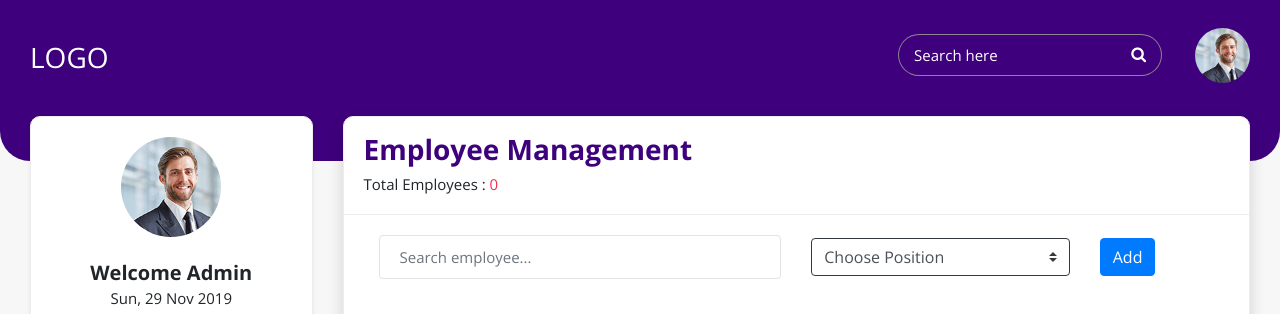
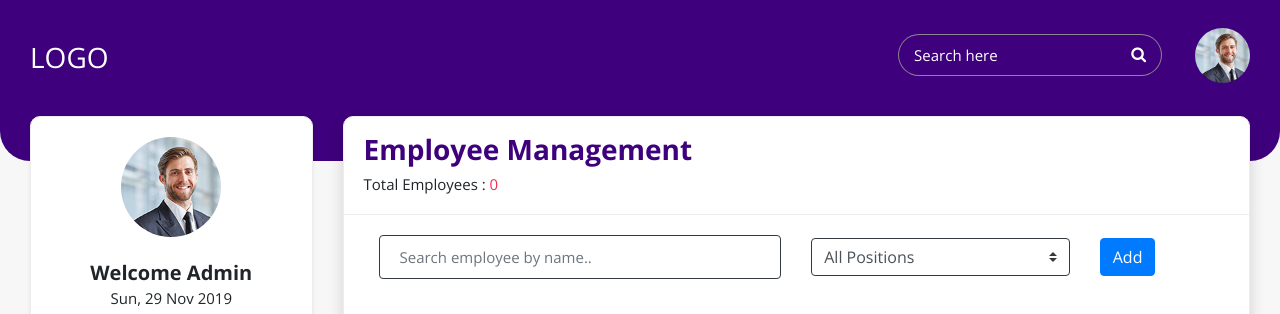
Before and after one commit to zencara-s15/g12-lms-system, a PHP site: page /employees in a window 1280 px wide. Shown: the top 314 px of the page. Run offline with PHP 8.4, Linux system fonts and the light colour scheme; data that the repository does not hold is empty.

Commit message:
[feat] search employee by using their name LMS-90

```diff
--- a/views/employees/employee.view.php
+++ b/views/employees/employee.view.php
@@ -9,15 +9,15 @@
                 <div class="row align-items-center">
                     <!-- search box -->
                     <div class="col-md-6 mb-2">
-                        <input type="text" name="search_employee" id="search_employee" placeholder="Search employee..." class="form-control" />
+                        <input type="text" name="search_employee" id="search_employee" placeholder="Search employee by name.." class="form-control border border-dark  " />
                     </div>
                     <!-- filter -->
                     <div class="col-md-4 mb-2">
                         <select id="position" name="position" class="custom-select  border-dark" tile="Please select the position of the employee." required>
-                            <option value="" selected disabled>Choose Position</option>
+                            <option value="All">All Positions</option>
                             <?php $get_positions = get_positions(); ?>
                             <?php foreach ($get_positions as $position) :  ?>
-                                <option value="<?= $position['id']; ?>"><?= $position['position']; ?></option>
+                                <option value="<?= $position['position']; ?>"><?= $position['position']; ?></option>
                             <?php endforeach; ?>
                         </select>
                     </div>
@@ -100,4 +100,23 @@
         // Redirect to the delete URL
         window.location.href = "/controllers/employees/delete.employee.controller.php?id=" + employeeId;
     });
+
+    //search employee by name---------------------------------------------------------------------------------------------------
+    let searchEmployee = document.getElementById('search_employee');
+    let positionSelect = document.getElementById('position');
+    let tbody = document.querySelector('tbody');
+    let tr = tbody.querySelectorAll('tr');
+
+    searchEmployee.addEventListener('input', function() {
+        const searchText = searchEmployee.value.toLowerCase();
+        tr.forEach(row => {
+            const tdContent = row.querySelector('td').textContent.toLowerCase(); // Get the text content of the first td in the row
+            if (tdContent.includes(searchText)) {
+                row.style.display = ''; // Show the row
+            } else {
+                row.style.display = 'none'; // Hide the row
+            }
+        });
+    });
+    //filter the employee by position---------------------------------------------------------------------------------
 </script>
```
